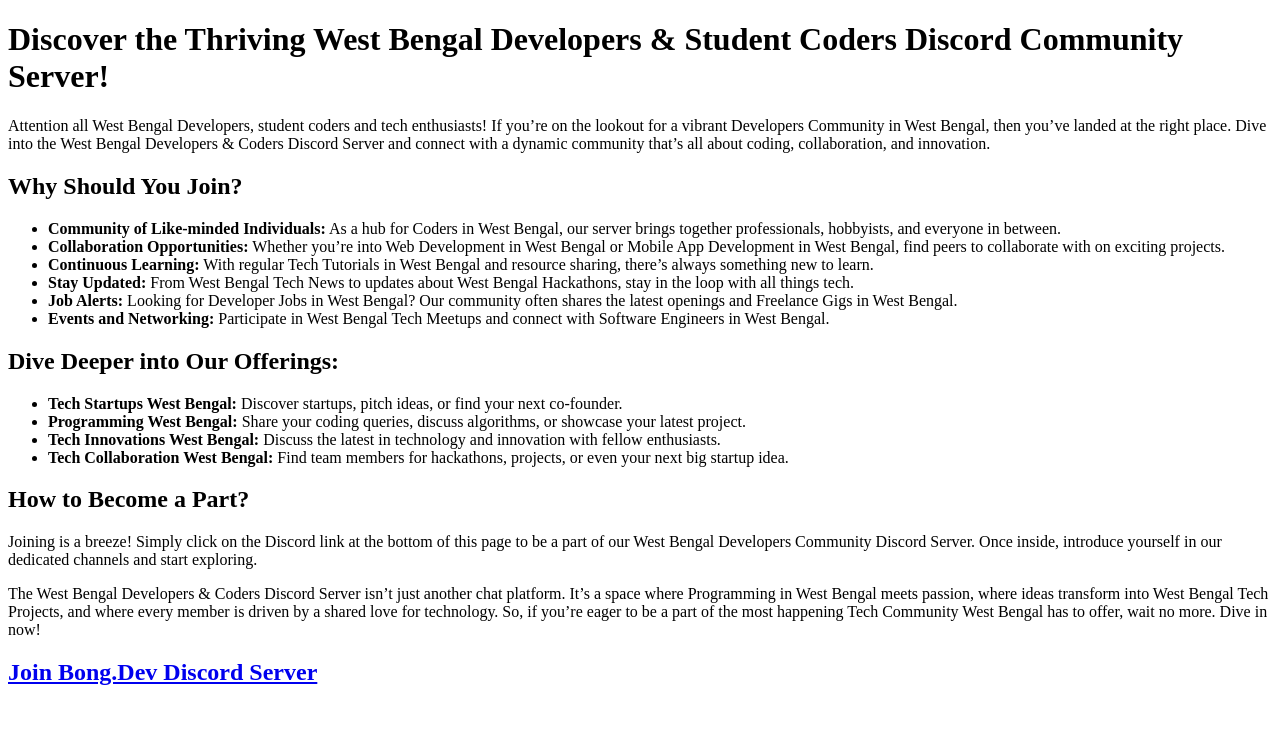
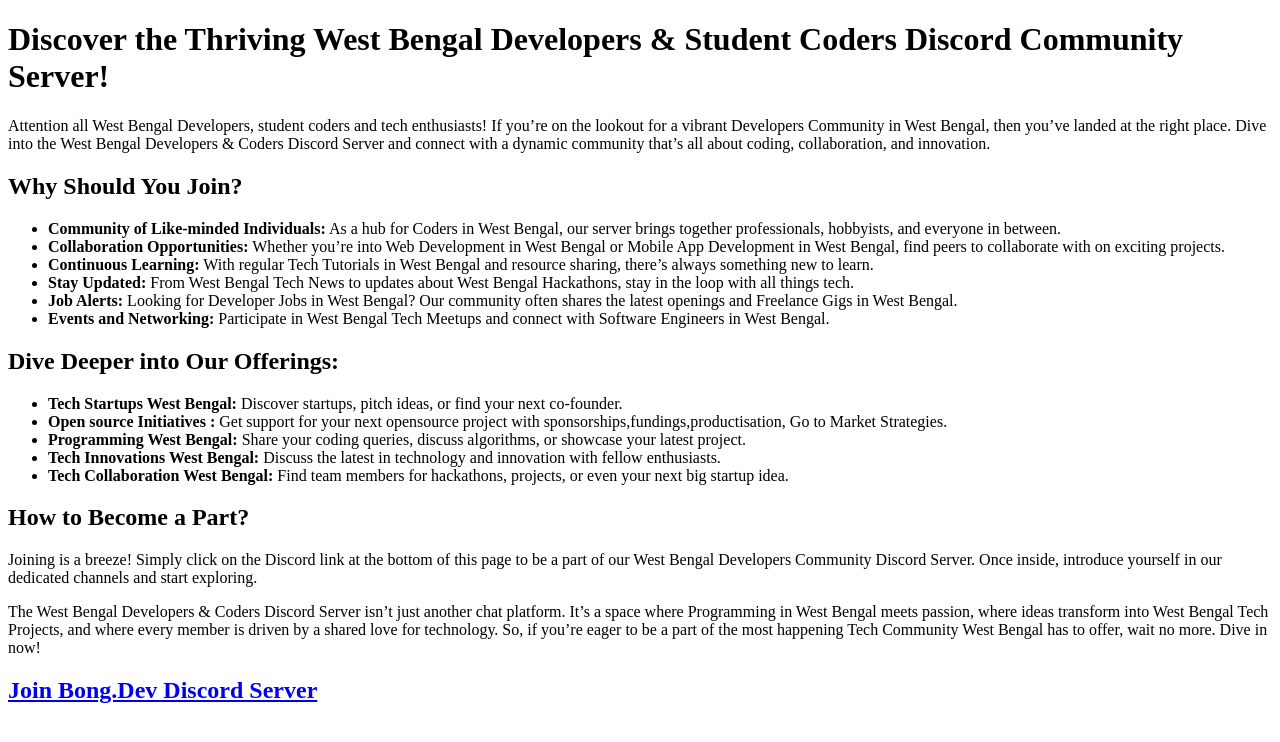
Before and after one commit to bongdevhq/bongdevhq.github.io, a plain HTML site: page index.html in a window 1280 px wide. Drawn offline with Linux system fonts and the light colour scheme.

Commit message:
Update index.html
Signed-off-by: bongdev <76897044+bongdev@users.noreply.github.com>

```diff
--- a/index.html
+++ b/index.html
@@ -3,7 +3,7 @@
 <head>
     <meta charset="UTF-8">
     <meta name="viewport" content="width=device-width, initial-scale=1.0">
-    <title>Discover the Thriving West Bengal Developers & Student Coders Discord Community Server!</title>
+    <title>Welcome to bong.dev - The West Bengal Developers & Student Coders Discord Community Server!</title>
 </head>
 <body>
 
@@ -26,6 +26,7 @@
 
 <ul>
     <li><strong>Tech Startups West Bengal:</strong> Discover startups, pitch ideas, or find your next co-founder.</li>
+    <li><strong>Open source Initiatives :</strong> Get support for your next opensource project with sponsorships,fundings,productisation, Go to Market Strategies.</li>
     <li><strong>Programming West Bengal:</strong> Share your coding queries, discuss algorithms, or showcase your latest project.</li>
     <li><strong>Tech Innovations West Bengal:</strong> Discuss the latest in technology and innovation with fellow enthusiasts.</li>
     <li><strong>Tech Collaboration West Bengal:</strong> Find team members for hackathons, projects, or even your next big startup idea.</li>
```
